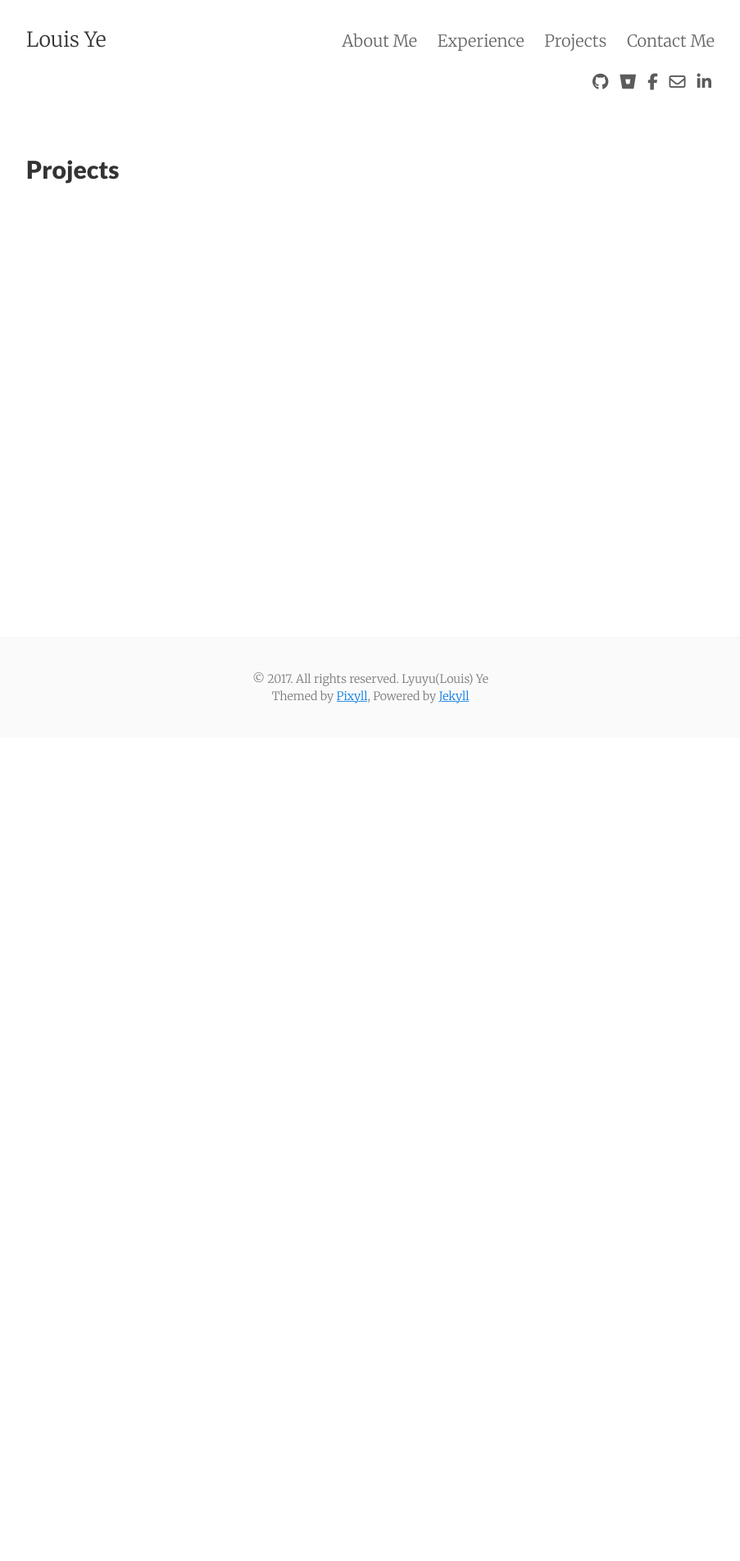
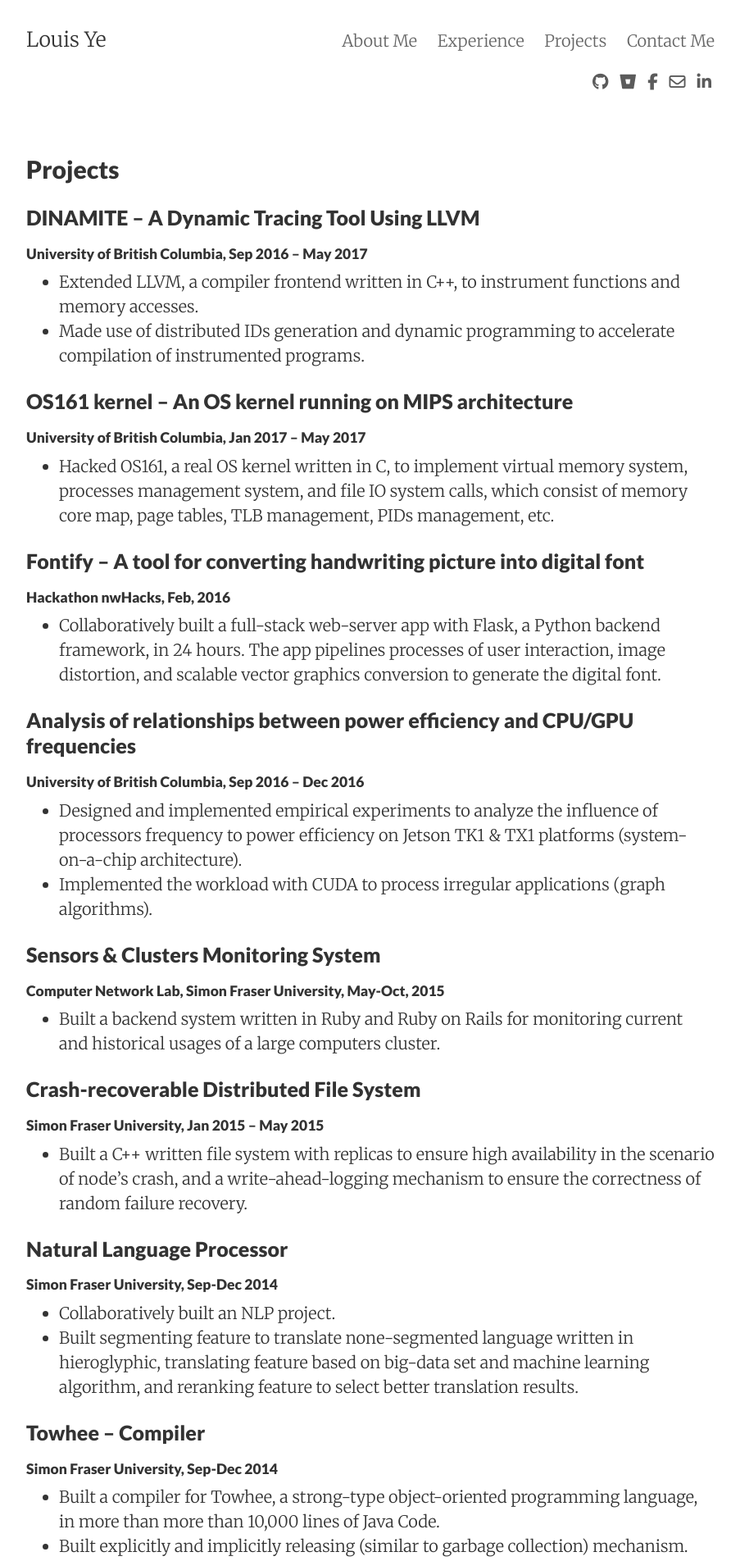
Before and after one commit to Louis-Ye/Louis-Ye.github.io, a Jekyll site: the page built from projects/index.md, in a window 1280 px wide. Shown: the top 1904 px of the page at 82% size, without its empty margins (188-1091 px from the left). Built offline with Jekyll 4.4.1, drawn with Linux system fonts in a browser that asks for light colours; nearby versions of some CDN libraries; before the commit the page ends 900 px from its top, so only the background shows below that; some of the changed text lies outside the part shown.

Commit message:
Update experience and projects

```diff
--- a/_config.yml
+++ b/_config.yml
@@ -18,7 +18,7 @@ header_pages:
 google_verification:
 # Use either direct GA implementation or set up GTM account
 # - using both will skew your data (leave blank to not use at all)
-google_analytics: UA-108069786-1
+google_analytics: "UA-108069786-1"
 google_tag_manager:
 # Bing services
 bing_verification:
--- a/_includes/head.html
+++ b/_includes/head.html
@@ -23,6 +23,7 @@
 
     <!-- Custom CSS -->
     <link rel="stylesheet" href="{{ "/css/pixyll.css" | prepend: site.baseurl }}?{{ site.time | date: "%Y%m%d%H%M" }}" type="text/css">
+    <link rel="stylesheet" href="{{site.baseurl}}/css/mycss.css" type="text/css">
 
     <!-- Fonts -->
     {% if site.extended_fonts %}
--- /dev/null
+++ b/css/mycss.css
@@ -0,0 +1,8 @@
+.img_link{
+   text-decoration: none !important;
+   border:0px !important;
+   outline:none;
+   border-width: 0px;
+   outline-width:0px;
+   border-bottom: none;
+}
--- a/index.html
+++ b/index.html
@@ -3,7 +3,7 @@ layout: default
 ---
 
 <div class="col-3">
-  <img width="25%" src="http:{{ site.baseurl }}/images/{{ site.headpic }}" />
+  <img width="25%" src="http:{{ baseurl }}/images/{{ site.headpic }}" />
 </div>
 
 Hello from <a href="{{ site.baseurl }}/about">Louis Ye 叶绿宇</a> :)
--- a/projects/index.md
+++ b/projects/index.md
@@ -4,3 +4,73 @@ title: Projects
 permalink: /projects/
 tags: Projects
 ---
+
+### DINAMITE – A Dynamic Tracing Tool Using LLVM
+##### University of British Columbia, Sep 2016 – May 2017
+* Extended LLVM, a compiler frontend written in C++, to instrument functions and memory accesses.
+* Made use of distributed IDs generation and dynamic programming to accelerate compilation of instrumented programs.
+
+
+### OS161 kernel – An OS kernel running on MIPS architecture
+##### University of British Columbia, Jan 2017 – May 2017
+* Hacked OS161, a real OS kernel written in C, to implement virtual memory system, processes management system, and file IO system calls, which consist of memory core map, page tables, TLB management, PIDs management, etc.
+
+
+### Fontify – A tool for converting handwriting picture into digital font
+##### Hackathon nwHacks, Feb, 2016
+* Collaboratively built a full-stack web-server app with Flask, a Python backend framework, in 24 hours. The app pipelines processes of user interaction, image distortion, and scalable vector graphics conversion to generate the digital font.
+
+
+### Analysis of relationships between power efficiency and CPU/GPU frequencies
+##### University of British Columbia, Sep 2016 – Dec 2016
+* Designed and implemented empirical experiments to analyze the influence of processors frequency to power efficiency on Jetson TK1 & TX1 platforms (system-on-a-chip architecture).
+* Implemented the workload with CUDA to process irregular applications (graph algorithms).
+
+
+### Sensors & Clusters Monitoring System
+##### Computer Network Lab, Simon Fraser University, May-Oct, 2015
+* Built a backend system written in Ruby and Ruby on Rails for monitoring current and historical usages of a large computers cluster.
+
+
+### Crash-recoverable Distributed File System
+##### Simon Fraser University, Jan 2015 – May 2015
+* Built a C++ written file system with replicas to ensure high availability in the scenario of node’s crash, and a write-ahead-logging mechanism to ensure the correctness of random failure recovery.
+
+
+### Natural Language Processor
+##### Simon Fraser University, Sep-Dec 2014
+* Collaboratively built an NLP project.
+* Built segmenting feature to translate none-segmented language written in hieroglyphic, translating feature based on big-data set and machine learning algorithm, and reranking feature to select better translation results.
+
+
+### Towhee – Compiler
+##### Simon Fraser University, Sep-Dec 2014
+* Built a compiler for Towhee, a strong-type object-oriented programming language, in more than more than 10,000 lines of Java Code.
+* Built explicitly and implicitly releasing (similar to garbage collection) mechanism.
+* Built feature to transfer the towhee program into ASM-like intermediate codes.
+
+
+### Express LOGO
+##### Simon Fraser University, Mar 2014 – Apr 2014
+* LOGO programming language website. Providing online LOGO interpreter, tutorial, documentation.
+* Developed with Angular.js, Express JS, Bootstrap. Using JavaScript, HTML5.
+* Implemented a LOGO translator with pure JavaScript
+
+
+### Fibonacci Heap Library in C++
+##### Personal Project, Sep-Dec 2013
+* Built an open source Fibonacci Heap (a special data structure) library.
+* Made the corresponding APIs similar to C++ standard STL library.
+* Made the operations of inserting, decreasing and minimum finding cost O(1) amortized time.
+
+
+### Zhe Nar Navigation App
+##### Zhejiang University, May 2013 – Jun 2013
+* Collaboratively Built a campus navigation app with Objective-C and Python(Django).
+* The app runs on both iOS and web platforms.
+* The app helps students navigate through Zhejiang university and keeps up with the latest campus events.
+
+
+### CuTe Crazy Stone
+##### Sep 2012 – Jan 2013
+* Collaboratively built a 2D team play strategy game with C++, the physical engine Box2D and the graphic library QT.
```
Also changed, not shown: experience/index.md (+13 -2 lines).
